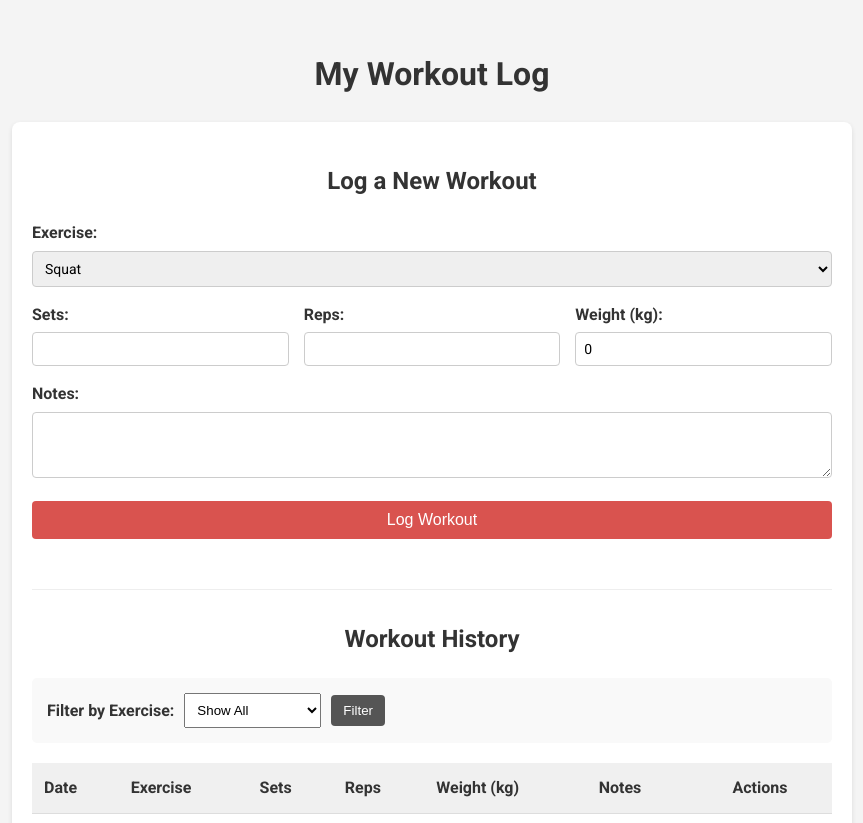
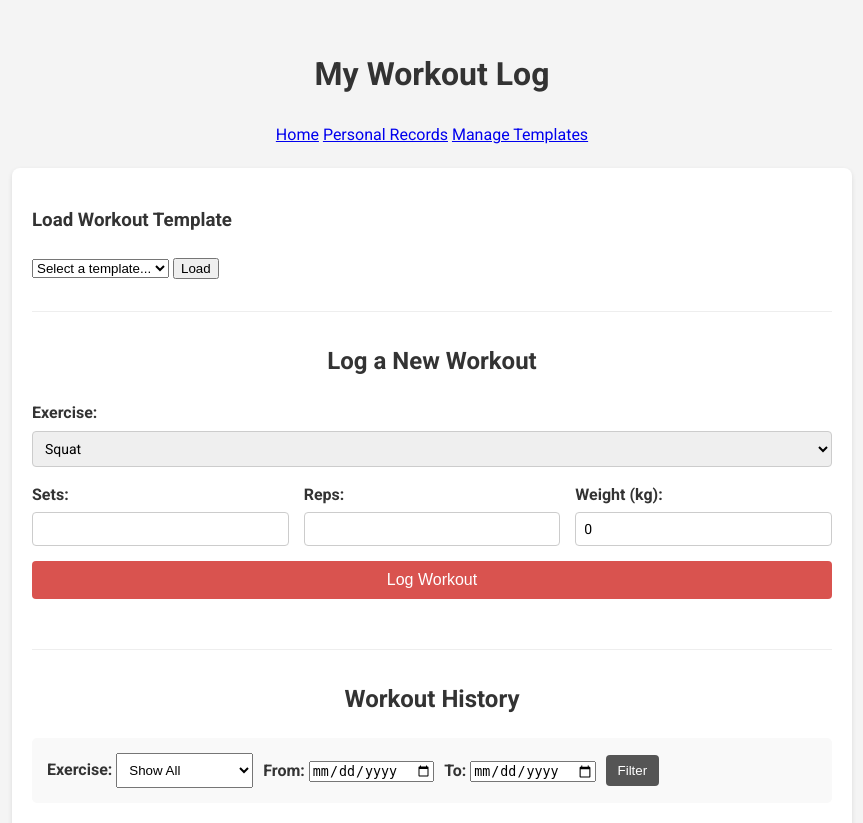
Before and after one commit to CazK0/Basic-Gym, a Flask app: page / in a window 1280 px wide. Shown: the top 823 px of the page, without its empty margins (208-1071 px from the left). Run offline with Flask 3, Linux system fonts and the light colour scheme; data that the repository does not hold is empty.

Commit message:
Enhance index.html with navigation and template loader
Added navigation links and template loading functionality.

```diff
--- a/GymProject/templates/index.html
+++ b/GymProject/templates/index.html
@@ -11,9 +11,28 @@
 
     <header>
         <h1>My Workout Log</h1>
+        <nav>
+            <a href="/" class="nav-link">Home</a>
+            <a href="/records" class="nav-link">Personal Records</a>
+            <a href="/manage_templates" class="nav-link">Manage Templates</a>
+        </nav>
     </header>
 
     <main>
+        <div class="template-loader">
+            <h3>Load Workout Template</h3>
+            <form action="/load_template" method="POST" class="template-form">
+                <select name="template_id" required>
+                    <option value="" disabled selected>Select a template...</option>
+                    {% for template in templates %}
+                    <option value="{{ template.id }}">{{ template.name }}</option>
+                    {% endfor %}
+                </select>
+                <button type="submit" class="btn-template">Load</button>
+            </form>
+        </div>
+        <hr>
+
         <form action="/" method="POST" class="workout-form">
             <h2>Log a New Workout</h2>
 
@@ -41,11 +60,6 @@
                 </div>
             </div>
 
-            <div class="form-group">
-                <label for="notes">Notes:</label>
-                <textarea id="notes" name="notes" rows="3"></textarea>
-            </div>
-
             <button type="submit" class="btn-submit">Log Workout</button>
         </form>
 
@@ -55,7 +69,8 @@
             <h2>Workout History</h2>
 
             <form action="/" method="GET" class="filter-form">
-                <label for="filter_exercise">Filter by Exercise:</label>
+                <div class="filter-group">
+                    <label for="filter_exercise">Exercise:</label>
                     <select id="filter_exercise" name="filter_exercise">
                         <option value="All">Show All</option>
                         {% for ex in exercises %}
@@ -64,7 +79,16 @@
                             </option>
                         {% endfor %}
                     </select>
-                <button type="submit">Filter</button>
+                </div>
+                <div class="filter-group">
+                    <label for="date_from">From:</label>
+                    <input type="date" id="date_from" name="date_from" value="{{ current_date_from or '' }}">
+                </div>
+                <div class="filter-group">
+                    <label for="date_to">To:</label>
+                    <input type="date" id="date_to" name="date_to" value="{{ current_date_to or '' }}">
+                </div>
+                <button type="submit" class="btn-filter">Filter</button>
             </form>
 
             {% if plot_url %}
@@ -82,7 +106,6 @@
                         <th>Sets</th>
                         <th>Reps</th>
                         <th>Weight (kg)</th>
-                        <th>Notes</th>
                         <th>Actions</th>
                     </tr>
                 </thead>
@@ -94,7 +117,6 @@
                         <td>{{ workout['Sets'] }}</td>
                         <td>{{ workout['Reps'] }}</td>
                         <td>{{ workout['Weight'] }}</td>
-                        <td>{{ workout['Notes'] }}</td>
                         <td class="action-buttons">
                             <a href="/edit/{{ workout['id'] }}" class="btn-edit">Edit</a>
                             <a href="/delete/{{ workout['id'] }}" class="btn-delete"
```
Lines whose indentation alone changed are shown as unchanged.
